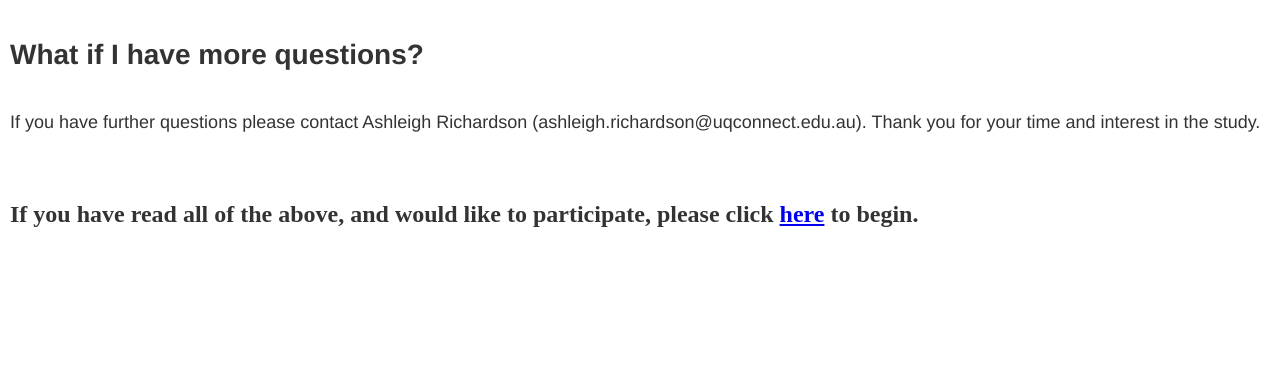
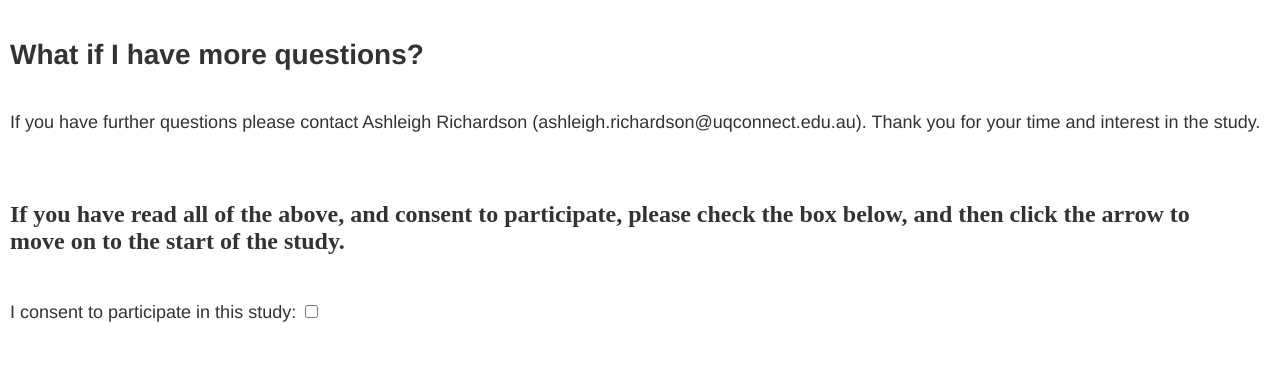
Before and after one commit to AshRichardson/musical-guide, a Django app: page /study/ in a window 1280 px wide. Shown: the part 1715-2106 px from the top of the page. Before the commit the page ends 1942 px from the top, so only its background shows below. Run offline with Django 3.2, Linux system fonts and the light colour scheme.

Commit message:
some changes to magenta interaction; still very buggy. added checkbox for explicit consent and added additional questions to questionnaires

```diff
--- a/musicalguide/study/static/study/css/main.css
+++ b/musicalguide/study/static/study/css/main.css
@@ -275,6 +275,12 @@ fieldset.inlineLabels ul {list-style:none}
 	right:20px;
 }
 
+.submit-button-one {
+	position:relative;
+	bottom:10px;
+	float:right;
+}
+
 .instruction-block {
 	padding-left: 50px;
 	padding-right: 50px;
--- /dev/null
+++ b/musicalguide/study/static/study/js/index.js
@@ -0,0 +1,9 @@
+function revealArrow() {
+	var checkBox = document.getElementById("consentCheckbox");
+	console.log('1');
+	if (checkBox.checked == true) {
+		console.log('2');
+		var arrow = document.getElementById("submit-button");
+		arrow.style.display = "block";
+	}
+}
--- a/musicalguide/study/templates/study/index.html
+++ b/musicalguide/study/templates/study/index.html
@@ -1,5 +1,7 @@
 {% load static %}
 <link rel="stylesheet" type="text/css" href="{% static 'study/css/main.css' %}" />
+
+<script type="text/javascript" src="{% static 'study/js/index.js' %}"></script>
 
 <div id='container'>
 	<h1 class='post-title'> Study: Evaluation of a Responsive Music Interaction System for Engaging Interaction </h1>
@@ -44,6 +46,13 @@ By participating in this study, you consent to the unrestricted use of non-ident
 <p class='main_body_paragraph'>If you have further questions please contact Ashleigh Richardson (ashleigh.richardson@uqconnect.edu.au).
 Thank you for your time and interest in the study. <br /><br /></p>
 
-<h3 class='instruction'>If you have read all of the above, and would like to participate, please click <a href="pre/">here</a> to begin.</h3>
+<h3 class='instruction'>If you have read all of the above, and consent to participate, please check the box below, and then click the arrow to move on to the start of the study.<br /></h3>
+
+<p>I consent to participate in this study: <input type="checkbox" id="consentCheckbox" onclick="revealArrow()"></p>
+
+<div class='submit-button' id='submit-button' style="display:none">
+	<form action = "{% url 'study:instructions_one_ok' %}">
+	<input id='next-button' type="image" src="../../../static/study/images/arrow.jpg" height="40" width="60" />
+	</form>
 </div>
 </div>
--- a/musicalguide/study/views.py
+++ b/musicalguide/study/views.py
@@ -104,6 +104,13 @@ def cond_one_response(request):
 
 @csrf_protect
 def cond_two_response(request):
+	if request.method != 'POST':
+		print('NOT POST METHOD')
+		return HttpResponseRedirect(reverse('study:condition_two'))
+	if request.POST.get('note') is None:
+		print('HARD CODING C3')
+		return JsonResponse({'notes':[('C3', request.POST.get('startTime'), request.POST.get('duration'))]})
+	# print('GETTING RESPONSE FOR', request.POST.get('note'), request.POST.get('startTime'), request.POST.get('duration'))
 	response = get_midi_data(request.POST.get('note'), 0, request.POST.get('duration'))
 	participant = Participant.objects.all().get(pk=request.session.get('identifier'))
 	newNote = Note(participant=participant, noteName=request.POST.get('note'), startTime=request.POST.get('startTime'), duration=request.POST.get('duration'), interaction='magenta')
@@ -137,6 +144,7 @@ import pretty_midi
 import numpy as np
 
 BUNDLE_NAME = 'basic_rnn'
+# BUNDLE_NAME = 'attention_rnn'
 
 noteNameToMidi = {'C3':48, 'C#3':49, 'D3':50, 'D#3':51, 'E3':52, 'F3':53,
 				 'F#3':54, 'G3':55, 'G#3':56, 'A4':57, 'A#4':58, 'B4':59,
@@ -162,6 +170,8 @@ generator = melody_rnn_sequence_generator.MelodyRnnSequenceGenerator(
       bundle=bundle_file)
 
 def generate_midi(midi_data, total_seconds=10):
+    # print('Midi data:', [semitone for semitone in midi_data.get_chroma()])
+    print('Midi data:', midi_data)
     primer_sequence = magenta.music.midi_io.midi_to_sequence_proto(midi_data)
 
     # For now, assume 120 quavers per minute
@@ -171,10 +181,18 @@ def generate_midi(midi_data, total_seconds=10):
 
     generator_options = generator_pb2.GeneratorOptions()
     # Set the start time to begin on the next step after the last note ends.
+    print('PRIMER NOTES', [n for n in primer_sequence.notes])
     last_end_time = (max(n.end_time for n in primer_sequence.notes)
                      if primer_sequence.notes else 0)
-    generator_options.generate_sections.add(start_time=last_end_time + 1 * 60.0 / qpm / steps_per_quarter, end_time=total_seconds)
 
+
+
+    starting_time = last_end_time + 1 * 60.0 / qpm / steps_per_quarter
+    print('\n\nSTART AND END ARE:', starting_time, starting_time + total_seconds, '\n\n')
+    generator_options.generate_sections.add(start_time=starting_time, end_time=starting_time + total_seconds)
+
+
+    # generator_options.generate_sections.add(start_time=last_end_time + 1 * 60.0 / qpm / steps_per_quarter, end_time=total_seconds)
     # generate the output sequence
     generated_sequence = generator.generate(primer_sequence, generator_options)
 
@@ -185,17 +203,22 @@ def generate_midi(midi_data, total_seconds=10):
 
 def get_midi_data(userNoteName, start, end):
 	# Just generate one for now
+	print('GENERATING WITH', userNoteName, start, end)
 	if len(userNoteName) == 3:
 		userNoteName = userNoteName[0] + '#' + userNoteName[2]
 	primer = pretty_midi.PrettyMIDI()
 	instrument = pretty_midi.Instrument(program=pretty_midi.instrument_name_to_program('Cello'))
 	# for _ in range(3):
 	noteNumber = pretty_midi.note_name_to_number(userNoteName)
-	note = pretty_midi.Note(velocity=100, pitch=noteNumber, start=start, end=end)
+	note = pretty_midi.Note(velocity=100, pitch=noteNumber, start=int(start), end=int(start) + int(end))
+	# note = pretty_midi.Note(velocity=100, pitch=noteNumber, start=0, end=int(end))
 	instrument.notes.append(note)
-
+	primer.instruments.append(instrument)
+	for instrument in primer.instruments:
+		print(instrument.notes)
 	output = generate_midi(primer, total_seconds=2)
 	pianoRoll = output.get_piano_roll()
+	print(pianoRoll.shape)
 
 	subArrays = np.split(pianoRoll, [48, 81])
 	first = subArrays[1]
@@ -211,11 +234,12 @@ def get_midi_data(userNoteName, start, end):
 		endTime = None
 		lastVal = 0
 		for timeIndex, value in enumerate(timeList):
-			timeIndex = timeIndex * 10
+			# timeIndex = timeIndex * 10
 			if value != 0:
 				# This note is on at timeIndex
 				if lastVal == 0:
 					# First timeIndex for this note
+					print('START INDEX IS', timeIndex)
 					startTime = timeIndex
 			elif lastVal != 0:
 				# Note was on and is now off. Add to list of notes
@@ -225,7 +249,14 @@ def get_midi_data(userNoteName, start, end):
 					pass
 					#print('Ignoring note at midi value', noteIndex)
 				else:
-					aiNotes.append((noteName, startTime, endTime))
+					# print('ADDING AI NOTE', noteName, startTime, endTime)
+					# aiNotes.append((noteName, startTime, endTime))
+					if aiNotes == []:
+						print('ADDING AI:', noteName, startTime // 100, endTime // 100)
+						aiNotes.append((noteName, startTime // 100, endTime // 100))
+					else:
+						print('ADDING AI:', noteName, startTime // 100, endTime // 100)
+						aiNotes.append((noteName, startTime // 100, endTime // 100))
 					#print('added note', noteName, 'with start and end', startTime, endTime)
 					startTime = None
 					endTime = None
@@ -240,7 +271,13 @@ def get_midi_data(userNoteName, start, end):
 			pass
 			#print('Ignoring note at midi value', noteIndex)
 		else:
-			aiNotes.append((noteName, startTime, endTime))
+			# aiNotes.append((noteName, startTime, endTime))
+			if aiNotes == []:
+				print('ADDING AI:', noteName, startTime // 100, endTime // 100)
+				aiNotes.append((noteName, startTime // 100, endTime // 100))
+			else:
+				print('ADDING AI:', noteName, startTime // 100, endTime * 100)
+				aiNotes.append((noteName, startTime // 100, endTime * 100))
 			#print('added note', noteName, 'with start and end', startTime, endTime)
 			startTime = None
 			endTime = None
```
Also changed, not shown: musicalguide/study/models.py (+17 -2 lines), musicalguide/study/static/study/js/cond_two.js (+44 -3 lines), musicalguide/db.sqlite3, musicalguide/study/migrations/0017_participant_select_three.py (added), musicalguide/study/migrations/0018_auto_20180629_0355.py (added).
